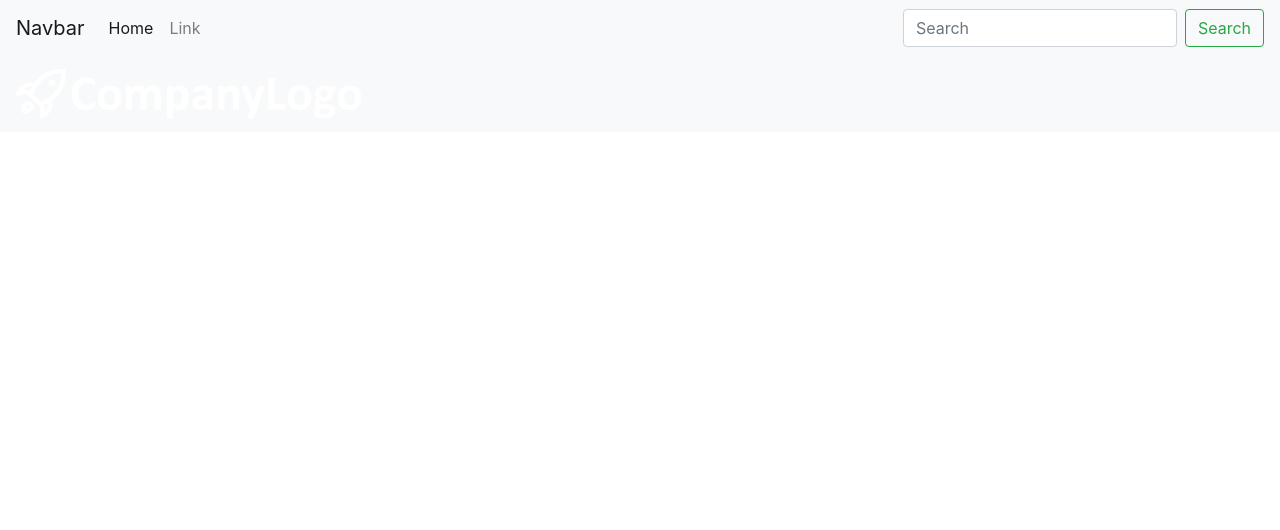
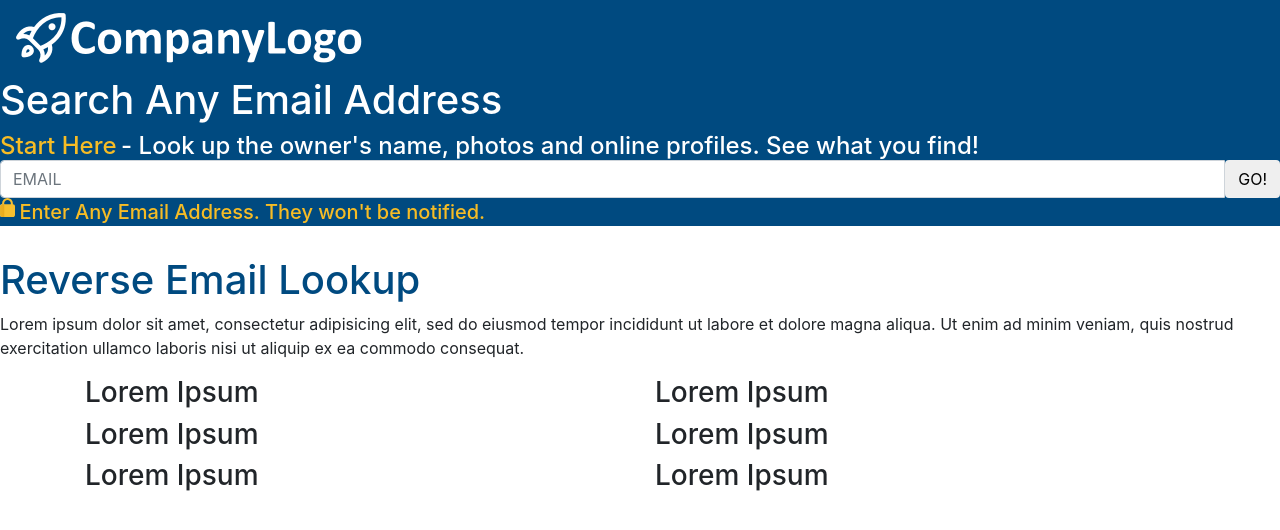
Before and after one commit to FelipeAlmanza/FrontEndDeveloper-Challenge-Felipe, a plain HTML site: page index.html in a window 1280 px wide. Drawn offline with nearby package versions, Linux system fonts and the light colour scheme; no server answers.

Commit message:
Main structure progress
-Stylesheet added
-Index structure added

```diff
--- /dev/null
+++ b/css/styles.css
@@ -0,0 +1,42 @@
+/* CSS file for stylinh */
+
+:root {
+  --primaryBlue: #004a80;
+  --primaryYellow: #f6bc25;
+  --defaultWhite: #ffffff;
+}
+
+.primaryBlue {
+  color: var(--primaryBlue);
+}
+
+.primaryYellow {
+  color: var(--primaryYellow);
+}
+
+.defaultWhite {
+  color: var(--defaultWhite);
+}
+
+.searchBoxContainer {
+  background-color: var(--primaryBlue);
+}
+
+.additionalInfoContainer {
+  padding-top: 30px;
+}
+
+/* custom color for nav bar */
+.navbar-custom {
+  background-color: var(--primaryBlue);
+}
+
+/* Used to align different html element on the same line */
+#sameLine h4,
+h5,
+img {
+  display: inline;
+  vertical-align: top;
+
+  line-height: 28px;
+}
--- a/index.html
+++ b/index.html
@@ -7,26 +7,106 @@
       name="viewport"
       content="width=device-width, initial-scale=1, shrink-to-fit=no"
     />
+
     <meta
       name="description"
       content="Look up the owner's name, photos and online profiles. See what you find!"
     />
+
     <meta name="author" content="Felipe Almanza" />
+
     <title>
       Look up the owner's name, photos and online profiles. See what you find!
     </title>
 
+    <!-- Stylesheets -->
     <link href="css/bootstrap.min.css" rel="stylesheet" />
+    <link href="css/styles.css" rel="stylesheet" />
   </head>
 
   <body>
+    <!-- Placeholder for loading navigation bar from script -->
     <header id="navPlaceholder"></header>
 
-    <nav class="navbar navbar-expand-lg navbar-light bg-light">
+    <nav class="navbar navbar-custom">
       <a class="navbar-brand" href="index.html">
         <img src="assets/PNGs/Logo@2x.png" alt="logo" />
       </a>
     </nav>
+
+    <!-- Search box container -->
+    <div class="searchBoxContainer">
+      <h1 class="defaultWhite">Search Any Email Address</h1>
+
+      <div id="sameLine">
+        <h4 class="primaryYellow">Start Here</h4>
+        <h4 class="defaultWhite">
+          - Look up the owner's name, photos and online profiles. See what you
+          find!
+        </h4>
+      </div>
+
+      <div class="input-group">
+        <input type="text" class="form-control" placeholder="EMAIL" />
+
+        <button type="button" class="btn rounded">GO!</button>
+      </div>
+
+      <div id="sameLine">
+        <img src="assets/SVGs/lock.svg" alt="lock" />
+
+        <h5 class="primaryYellow">
+          Enter Any Email Address. They won't be notified.
+        </h5>
+      </div>
+    </div>
+
+    <!-- Additional information container -->
+    <div class="additionalInfoContainer">
+      <h1 class="primaryBlue">Reverse Email Lookup</h1>
+
+      <p>
+        Lorem ipsum dolor sit amet, consectetur adipisicing elit, sed do eiusmod
+        tempor incididunt ut labore et dolore magna aliqua. Ut enim ad minim
+        veniam, quis nostrud exercitation ullamco laboris nisi ut aliquip ex ea
+        commodo consequat.
+      </p>
+
+      <div class="container">
+        <div class="row">
+          <div class="col-sm">
+            <h3 class="spacing2">Lorem Ipsum</h3>
+          </div>
+
+          <div class="col-sm">
+            <h3 class="spacing2">Lorem Ipsum</h3>
+          </div>
+        </div>
+
+        <div class="row">
+          <div class="col-sm">
+            <h3 class="spacing2">Lorem Ipsum</h3>
+          </div>
+
+          <div class="col-sm">
+            <h3 class="spacing2">Lorem Ipsum</h3>
+          </div>
+        </div>
+
+        <div class="row">
+          <div class="col-sm">
+            <h3 class="spacing2">Lorem Ipsum</h3>
+          </div>
+
+          <div class="col-sm">
+            <h3 class="spacing2">Lorem Ipsum</h3>
+          </div>
+        </div>
+      </div>
+    </div>
+
+    <!-- Placeholder to load footer from a script -->
+    <footer id="footerPlaceHolder"></footer>
 
     <script
       src="https://code.jquery.com/jquery-3.5.1.min.js"
--- a/navHeader.html
+++ /dev/null
@@ -1,38 +0,0 @@
-<nav class="navbar navbar-expand-lg navbar-light bg-light">
-  <a class="navbar-brand" href="#">Navbar</a>
-  <button
-    class="navbar-toggler"
-    type="button"
-    data-toggle="collapse"
-    data-target="#navbarSupportedContent"
-    aria-controls="navbarSupportedContent"
-    aria-expanded="false"
-    aria-label="Toggle navigation"
-  >
-    <span class="navbar-toggler-icon"></span>
-  </button>
-
-  <div class="collapse navbar-collapse" id="navbarSupportedContent">
-    <ul class="navbar-nav mr-auto">
-      <li class="nav-item active">
-        <a class="nav-link" href="#"
-          >Home <span class="sr-only">(current)</span></a
-        >
-      </li>
-      <li class="nav-item">
-        <a class="nav-link" href="#">Link</a>
-      </li>
-    </ul>
-    <form class="form-inline my-2 my-lg-0">
-      <input
-        class="form-control mr-sm-2"
-        type="search"
-        placeholder="Search"
-        aria-label="Search"
-      />
-      <button class="btn btn-outline-success my-2 my-sm-0" type="submit">
-        Search
-      </button>
-    </form>
-  </div>
-</nav>
```
